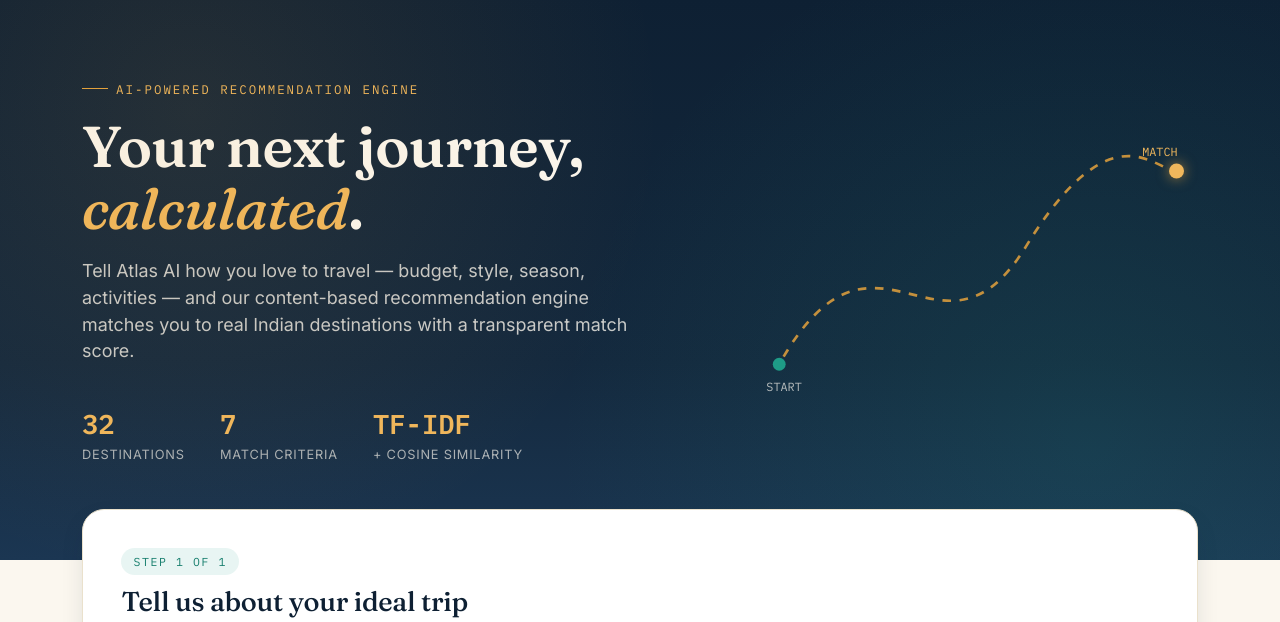
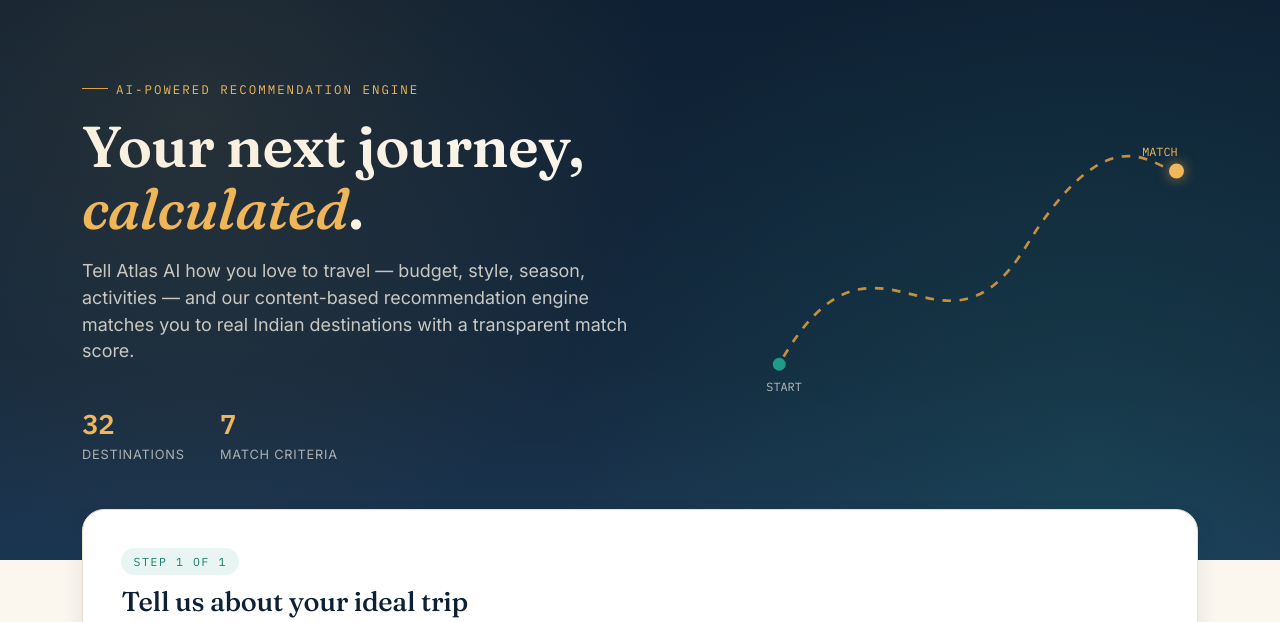
Before and after one commit to aadityapatil-cloud/ai-travel-recommendation-system, a Flask app: page / in a window 1280 px wide. Shown: the part 74-696 px from the top of the page. Run offline with Flask 3, Linux system fonts and the light colour scheme; data that the repository does not hold is empty; parts of the project's set-up code (start-up, migrations or seed data) failed here and were passed over.

Commit message:
Remove TF-IDF stat

```diff
--- a/templates/index.html
+++ b/templates/index.html
@@ -55,10 +55,6 @@
           <div>
             <div class="stat-num">7</div>
             <div class="stat-label">Match Criteria</div>
-          </div>
-          <div>
-            <div class="stat-num">TF-IDF</div>
-            <div class="stat-label">+ Cosine Similarity</div>
           </div>
         </div>
       </div>
```
